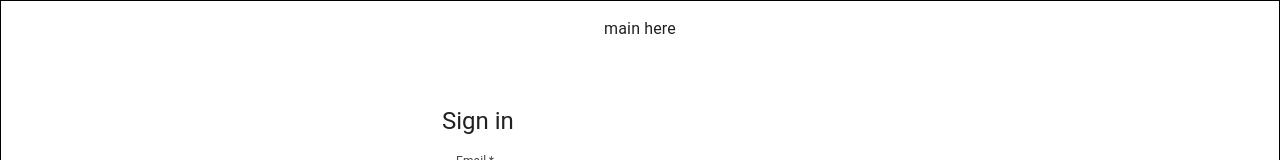
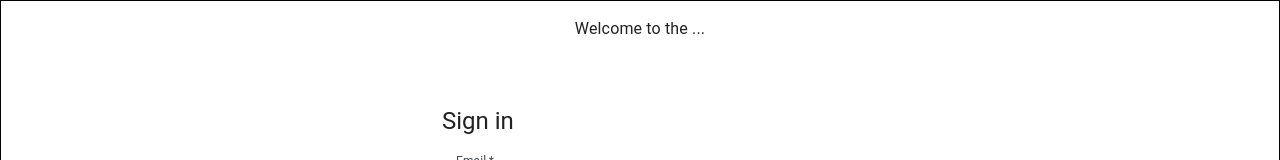
Before and after one commit to v1ktorbro/research-lab, a React (Create React App) app: page / in a window 1280 px wide. Shown: the top 160 px of the page. Built offline with nearby package versions, Linux system fonts and the light colour scheme.

Commit message:
refactor(Main): add description how in maket

```diff
--- a/src/components/Main/Main.js
+++ b/src/components/Main/Main.js
@@ -5,7 +5,7 @@ import SignIn from '../SignIn/SignIn';
 function Main() {
   return (
     <main className='main'>
-      <p>main here</p>
+      <p>Welcome to the ...</p>
       <SignIn />
     </main>
   );
```
